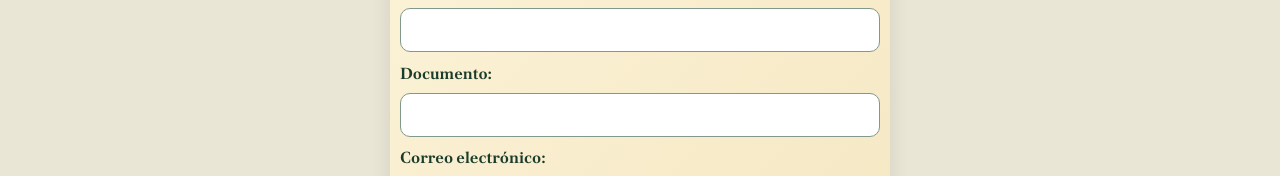
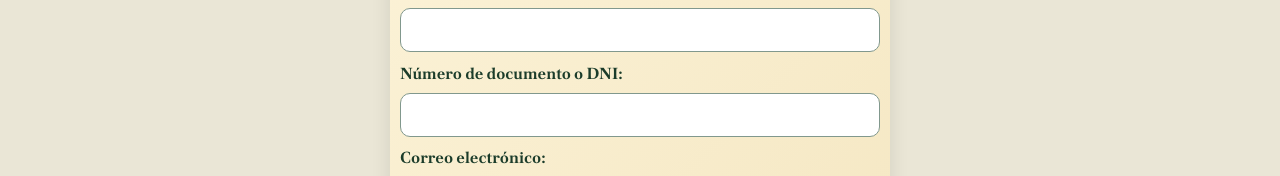
Before and after one commit to SamPerezCode/aniversario-lgc, a React (Vite) app: page /nuevo-formulario in a window 1280 px wide. Shown: the part 537-713 px from the top of the page. Built offline with nearby package versions, Linux system fonts and the light colour scheme.

Commit message:
Actualizar etiqueta de entrada para el número de documento en NewFormulario

```diff
--- a/src/components/inscripciones/NewFormulario.jsx
+++ b/src/components/inscripciones/NewFormulario.jsx
@@ -186,7 +186,7 @@ const NewFormulario = () => {
                         </label>
 
                         <label>
-                            Documento:
+                            Número de documento  o DNI:
                             <input type="text" name="documento" value={formData.documento} onChange={(e) => handleChange(index, e)} required />
                         </label>
 
```
